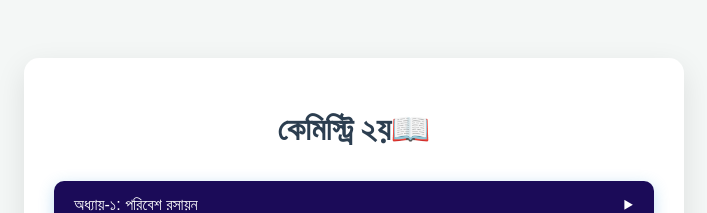
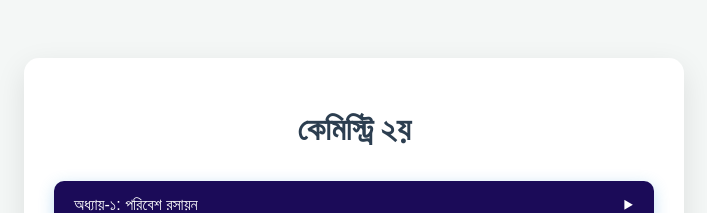
Before and after one commit to medicalprostuti/o, a plain HTML site: page index.html in a window 1280 px wide. Shown: the top 213 px of the page, without its empty margins (286-993 px from the left). Drawn offline with Linux system fonts and the light colour scheme.

Commit message:
Update index.html

```diff
--- a/index.html
+++ b/index.html
@@ -121,7 +121,7 @@
   </head>
   <body>
     <div class="subject-container" id="subject-menu">
-      <h1>কেমিস্ট্রি ২য়📖</h1>
+      <h1>কেমিস্ট্রি ২য়</h1>
       <!-- The dropdown menu will be dynamically generated here -->
     </div>
 
```
